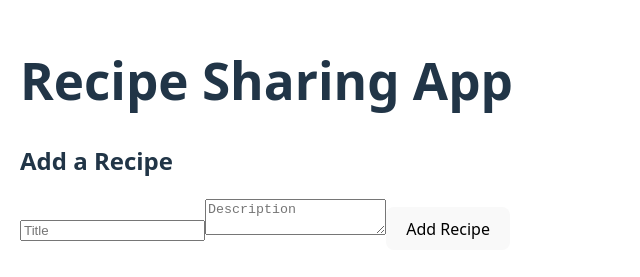
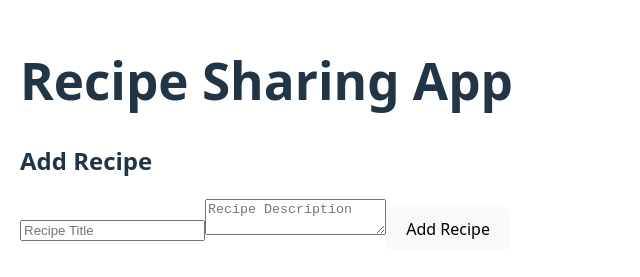
Before and after one commit to Sheillah-Timi/alx-fe-reactjs, a React (Vite) app in the folder recipe-sharing-app/: page / in a window 1280 px wide. Shown: the part 208-485 px from the top of the page, without its empty margins (0-640 px from the left). Built offline with nearby package versions, Linux system fonts and the light colour scheme.

Commit message:
feat: add recipe details, edit and delete support; extend store with update/delete; add routing

```diff
--- a/recipe-sharing-app/package.json
+++ b/recipe-sharing-app/package.json
@@ -12,6 +12,7 @@
   "dependencies": {
     "react": "^19.1.1",
     "react-dom": "^19.1.1",
+    "react-router-dom": "^7.9.1",
     "zustand": "^5.0.8"
   },
   "devDependencies": {
--- a/recipe-sharing-app/src/App.jsx
+++ b/recipe-sharing-app/src/App.jsx
@@ -1,9 +1,13 @@
-import RecipeList from './components/RecipeList';
-import AddRecipeForm from './components/AddRecipeForm';
+// src/App.jsx
+import React from "react";
+import { BrowserRouter, Routes, Route } from "react-router-dom";
+import AddRecipeForm from "./components/AddRecipeForm";
+import RecipeList from "./components/RecipeList";
+import RecipeDetails from "./components/RecipeDetails";
 
-function App() {
+function HomePage() {
   return (
-    <div style={{ padding: '20px' }}>
+    <div style={{ padding: "20px" }}>
       <h1>Recipe Sharing App</h1>
       <AddRecipeForm />
       <RecipeList />
@@ -11,4 +15,15 @@ function App() {
   );
 }
 
+function App() {
+  return (
+    <BrowserRouter>
+      <Routes>
+        <Route path="/" element={<HomePage />} />
+        <Route path="/recipe/:id" element={<RecipeDetails />} />
+      </Routes>
+    </BrowserRouter>
+  );
+}
+
 export default App;
--- a/recipe-sharing-app/src/components/AddRecipeForm.jsx
+++ b/recipe-sharing-app/src/components/AddRecipeForm.jsx
@@ -1,33 +1,41 @@
-import React, { useState } from 'react';
-import { useRecipeStore } from './recipeStore';
+// src/components/AddRecipeForm.jsx
+import React, { useState } from "react";
+import useRecipeStore from "./recipeStore";
+import { useNavigate } from "react-router-dom";
 
 const AddRecipeForm = () => {
-  const addRecipe = useRecipeStore((state) => state.addRecipe);
-  const [title, setTitle] = useState('');
-  const [description, setDescription] = useState('');
+  const addRecipe = useRecipeStore((s) => s.addRecipe);
+  const [title, setTitle] = useState("");
+  const [description, setDescription] = useState("");
+  const navigate = useNavigate();
 
   const handleSubmit = (e) => {
     e.preventDefault();
-    if (!title.trim() || !description.trim()) return;
-    addRecipe({ id: Date.now(), title: title.trim(), description: description.trim() });
-    setTitle('');
-    setDescription('');
+    const t = title.trim();
+    const d = description.trim();
+    if (!t || !d) return;
+    const newRecipe = { id: Date.now().toString(), title: t, description: d };
+    addRecipe(newRecipe);
+    setTitle("");
+    setDescription("");
+    // optionally navigate to the newly created recipe details
+    navigate(`/recipe/${newRecipe.id}`);
   };
 
   return (
     <form onSubmit={handleSubmit}>
-      <h2>Add a Recipe</h2>
+      <h2>Add Recipe</h2>
       <input
         type="text"
+        placeholder="Recipe Title"
         value={title}
         onChange={(e) => setTitle(e.target.value)}
-        placeholder="Title"
         required
       />
       <textarea
+        placeholder="Recipe Description"
         value={description}
         onChange={(e) => setDescription(e.target.value)}
-        placeholder="Description"
         required
       />
       <button type="submit">Add Recipe</button>
--- /dev/null
+++ b/recipe-sharing-app/src/components/DeleteRecipeButton.jsx
@@ -0,0 +1,25 @@
+// src/components/DeleteRecipeButton.jsx
+import React from "react";
+import useRecipeStore from "./recipeStore";
+import { useNavigate } from "react-router-dom";
+
+const DeleteRecipeButton = ({ id }) => {
+  const deleteRecipe = useRecipeStore((s) => s.deleteRecipe);
+  const navigate = useNavigate();
+
+  const handleDelete = () => {
+    if (confirm("Delete this recipe?")) {
+      deleteRecipe(id);
+      // after delete, send user back to home
+      navigate("/");
+    }
+  };
+
+  return (
+    <button onClick={handleDelete} style={{ marginLeft: "8px" }}>
+      Delete
+    </button>
+  );
+};
+
+export default DeleteRecipeButton;
--- /dev/null
+++ b/recipe-sharing-app/src/components/EditRecipeForm.jsx
@@ -0,0 +1,50 @@
+// src/components/EditRecipeForm.jsx
+import React, { useState, useEffect } from "react";
+import useRecipeStore from "./recipeStore";
+import { useNavigate } from "react-router-dom";
+
+const EditRecipeForm = ({ recipe }) => {
+  const updateRecipe = useRecipeStore((s) => s.updateRecipe);
+  const [title, setTitle] = useState(recipe?.title ?? "");
+  const [description, setDescription] = useState(recipe?.description ?? "");
+  const navigate = useNavigate();
+
+  useEffect(() => {
+    setTitle(recipe?.title ?? "");
+    setDescription(recipe?.description ?? "");
+  }, [recipe]);
+
+  if (!recipe) return <p>Recipe not found.</p>;
+
+  const handleSubmit = (e) => {
+    e.preventDefault();
+    const updated = {
+      id: recipe.id,
+      title: title.trim(),
+      description: description.trim(),
+    };
+    updateRecipe(updated);
+    // navigate back to the details page to reflect updates (or just stay)
+    navigate(`/recipe/${recipe.id}`);
+  };
+
+  return (
+    <form onSubmit={handleSubmit} style={{ marginTop: "12px" }}>
+      <h3>Edit Recipe</h3>
+      <input
+        type="text"
+        value={title}
+        onChange={(e) => setTitle(e.target.value)}
+        required
+      />
+      <textarea
+        value={description}
+        onChange={(e) => setDescription(e.target.value)}
+        required
+      />
+      <button type="submit">Save</button>
+    </form>
+  );
+};
+
+export default EditRecipeForm;
--- /dev/null
+++ b/recipe-sharing-app/src/components/RecipeDetails.jsx
@@ -0,0 +1,44 @@
+// src/components/RecipeDetails.jsx
+import React, { useState } from "react";
+import { useParams, Link } from "react-router-dom";
+import useRecipeStore from "./recipeStore";
+import EditRecipeForm from "./EditRecipeForm";
+import DeleteRecipeButton from "./DeleteRecipeButton";
+
+const RecipeDetails = () => {
+  const { id } = useParams();
+  const recipe = useRecipeStore((s) => s.recipes.find((r) => r.id === id));
+  const [editing, setEditing] = useState(false);
+
+  if (!recipe) {
+    return (
+      <div>
+        <h2>Recipe not found</h2>
+        <Link to="/">← Back to list</Link>
+      </div>
+    );
+  }
+
+  return (
+    <div>
+      <h1>{recipe.title}</h1>
+      <p>{recipe.description}</p>
+
+      <div style={{ marginTop: "12px" }}>
+        <button onClick={() => setEditing((e) => !e)}>
+          {editing ? "Cancel edit" : "Edit"}
+        </button>
+
+        <DeleteRecipeButton id={recipe.id} />
+      </div>
+
+      {editing && <EditRecipeForm recipe={recipe} />}
+
+      <div style={{ marginTop: "12px" }}>
+        <Link to="/">← Back to list</Link>
+      </div>
+    </div>
+  );
+};
+
+export default RecipeDetails;
--- a/recipe-sharing-app/src/components/RecipeList.jsx
+++ b/recipe-sharing-app/src/components/RecipeList.jsx
@@ -1,8 +1,10 @@
-import React from 'react';
-import { useRecipeStore } from './recipeStore';
+// src/components/RecipeList.jsx
+import React from "react";
+import useRecipeStore from "./recipeStore";
+import { Link } from "react-router-dom";
 
 const RecipeList = () => {
-  const recipes = useRecipeStore((state) => state.recipes);
+  const recipes = useRecipeStore((s) => s.recipes);
 
   return (
     <div>
@@ -11,8 +13,10 @@ const RecipeList = () => {
         <p>No recipes yet. Add one!</p>
       ) : (
         recipes.map((recipe) => (
-          <div key={recipe.id}>
-            <h3>{recipe.title}</h3>
+          <div key={recipe.id} style={{ marginBottom: "12px" }}>
+            <h3>
+              <Link to={`/recipe/${recipe.id}`}>{recipe.title}</Link>
+            </h3>
             <p>{recipe.description}</p>
           </div>
         ))
--- a/recipe-sharing-app/src/components/recipeStore.js
+++ b/recipe-sharing-app/src/components/recipeStore.js
@@ -1,10 +1,21 @@
-import { create } from 'zustand';
+// src/components/recipeStore.js
+import { create } from "zustand";
 
-export const useRecipeStore = create((set) => ({
+const useRecipeStore = create((set) => ({
   recipes: [],
-  // Add a new recipe
-  addRecipe: (newRecipe) =>
-    set((state) => ({ recipes: [...state.recipes, newRecipe] })),
   // Replace the whole list
-  setRecipes: (recipes) => set({ recipes }),
+  setRecipes: (newRecipes) => set({ recipes: newRecipes }),
+  // Add a recipe object: { id, title, description }
+  addRecipe: (recipe) =>
+    set((state) => ({ recipes: [...state.recipes, recipe] })),
+  // Update a recipe by id: recipe should be { id, title, description }
+  updateRecipe: (updated) =>
+    set((state) => ({
+      recipes: state.recipes.map((r) => (r.id === updated.id ? updated : r)),
+    })),
+  // Delete by id
+  deleteRecipe: (id) =>
+    set((state) => ({ recipes: state.recipes.filter((r) => r.id !== id) })),
 }));
+
+export default useRecipeStore;
```
Also changed, not shown: 1 other file (tests, documents, lock files or other folders).
